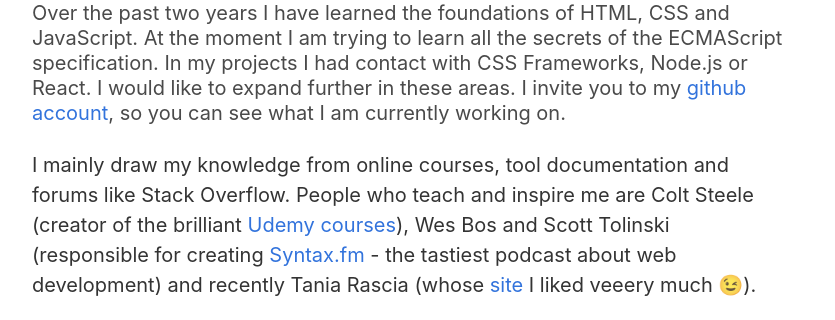
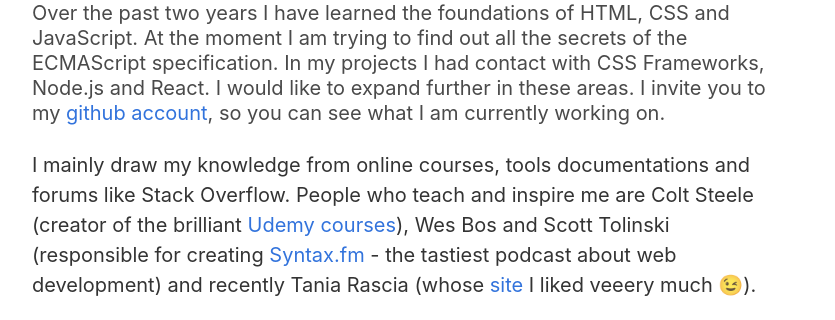
Before and after one commit to ziel-ar/ziel-ar.github.io, a plain HTML site: page index.html in a window 1280 px wide. Shown: the part 480-800 px from the top of the page, without its empty margins (232-1067 px from the left). Drawn offline with Linux system fonts and the light colour scheme.

Commit message:
Update index.html
Correct text

```diff
--- a/index.html
+++ b/index.html
@@ -52,12 +52,12 @@
     <div class="container">
       <h2 class="title">Work</h2>
       <p class="subtitle is-size-5">Over the past two years I have learned the foundations of HTML, CSS and JavaScript.
-        At the moment I am trying to learn all the secrets of the ECMAScript specification. In my projects I had contact
-        with CSS Frameworks, Node.js or React. I would like to expand further in these areas. I invite you to
+        At the moment I am trying to find out all the secrets of the ECMAScript specification. In my projects I had contact
+        with CSS Frameworks, Node.js and React. I would like to expand further in these areas. I invite you to
         my <a href="https://github.com/ziel-ar" target="_blank"
         rel="noopener noreferrer">github account</a>, so you can see what I am currently working on.</p>
       <p class="is-size-5">I mainly
-        draw my knowledge from online courses, tool documentation and forums like Stack Overflow. People who teach and
+        draw my knowledge from online courses, tools documentations and forums like Stack Overflow. People who teach and
         inspire me are Colt
         Steele (creator of the brilliant <a href="https://www.udemy.com/user/coltsteele/" target="_blank"
           rel="noopener noreferrer">Udemy courses</a>), Wes Bos and Scott Tolinski (responsible for creating <a
```
